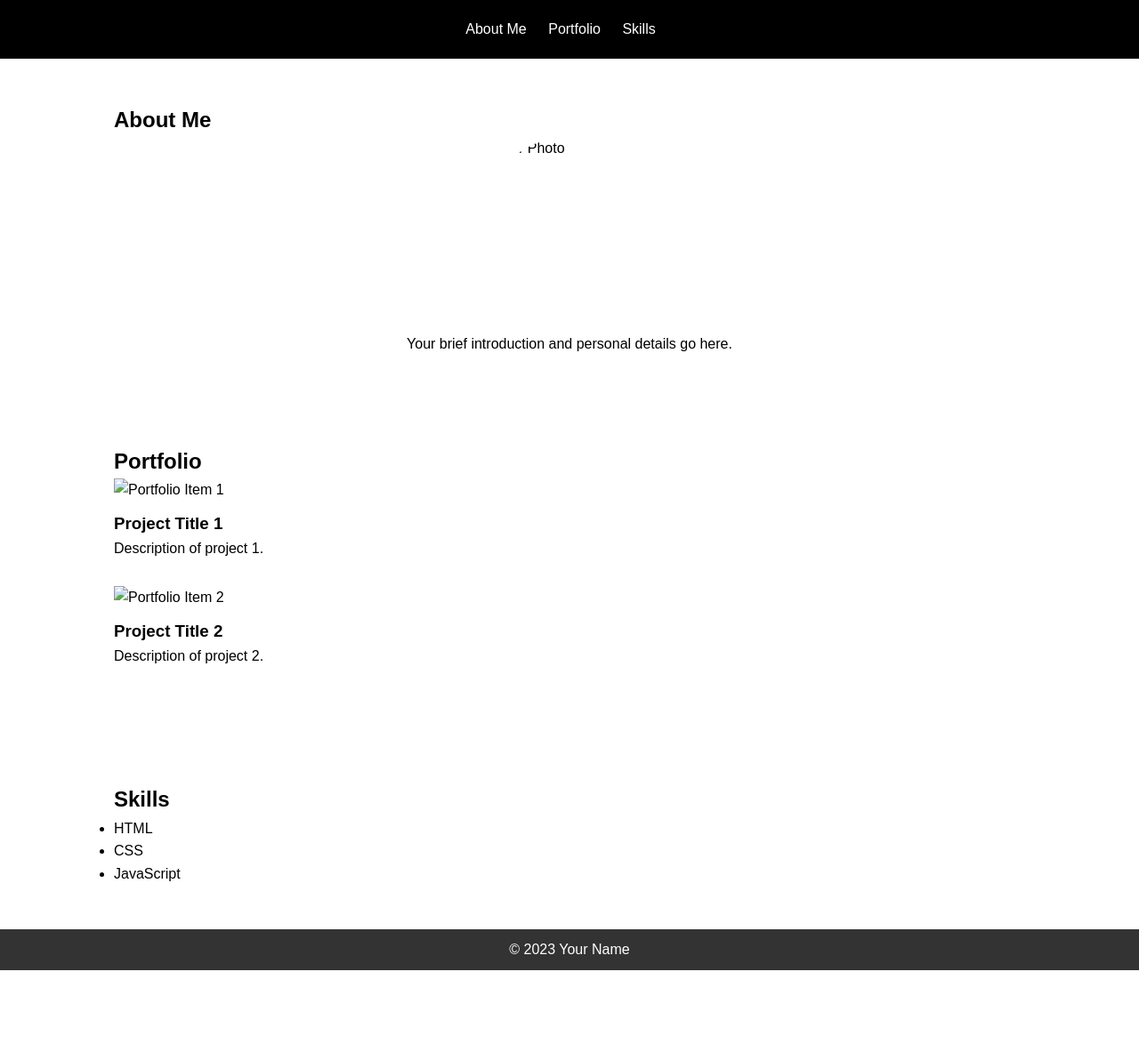
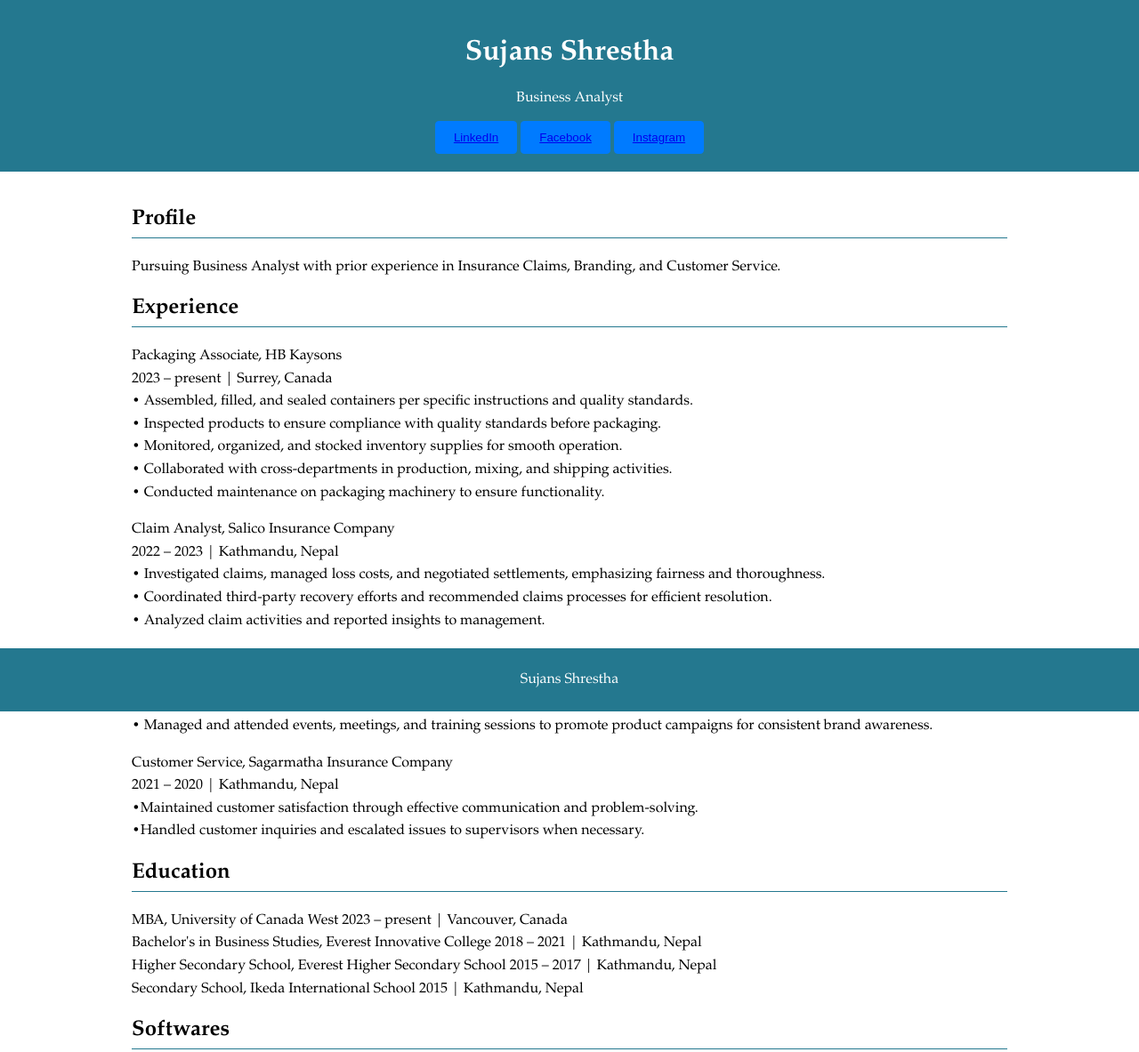
Before and after one commit to sujansstha3/sujansstha3.github.io, a plain HTML site: page index.html in a window 1280 px wide. Shown: the top 1183 px of the page at 89% size. Before the commit the page ends 1091 px from the top, so only its background shows below. Drawn offline with Linux system fonts and the light colour scheme.

Commit message:
Update index.html

```diff
--- a/index.html
+++ b/index.html
@@ -1,149 +1,122 @@
 <!DOCTYPE html>
 <html lang="en">
-
+<head>
+    <meta charset="UTF-8">
+    <meta name="viewport" content="width=device-width, initial-scale=1.0">
+    <title>Sujans Shrestha</title>
     <style>
-/* Reset default browser styles */
-* {
+        body {
+            font-family: Garamond, Garamond;
             margin: 0;
             padding: 0;
-    box-sizing: border-box;
+            background-color: #ffffff;
         }
-
-body {
-    font-family: Arial, sans-serif;
-    line-height: 1.6;
+        header {
+            background-color: #24788F;
+            color: #fff;
+            text-align: center;
+            padding: 20px 0;
         }
-
-header {
-    background-color: #000000;
+        .btn {
+              display: inline-block;
+              padding: 10px 20px;
+              text-align: center;
+              text-decoration: none;
+              background-color: #007bff;
               color: #fff;
-    padding: 20px 0;
-    text-align: center;
+              border: 1px solid #007bff;
+              border-radius: 4px;
          }
-
-nav ul {
-    list-style: none;
-}
-
-nav ul li {
-    display: inline;
-    margin-right: 20px;
-}
-
-nav ul li a {
-    color: #fff;
-    text-decoration: none;
-}
-
-.section {
-    padding: 50px 0;
-}
-
         .container {
             width: 80%;
             margin: auto;
+            overflow: hidden;
         }
-
-.about-content {
-    display: flex;
-    align-items: center;
-    justify-content: center;
-    flex-direction: column;
+        .main {
+            padding: 20px;
         }
-
-.about-content img {
-    width: 200px;
-    height: 200px;
-    border-radius: 50%;
-    margin-bottom: 20px;
+        .main h2 {
+            border-bottom: 1px solid #24788F;
+            padding-bottom: 5px;
         }
-
-.portfolio-item {
-    margin-bottom: 30px;
+        .main p {
+            line-height: 1.6;
         }
-
-.portfolio-item img {
-    width: 100%;
-    max-width: 300px;
-    height: auto;
-    margin-bottom: 10px;
-}
-
         footer {
-    background-color: #333;
+            background-color: #24788F;
             color: #fff;
             text-align: center;
             padding: 10px 0;
+            position: fixed;
+            bottom: 0;
+            width: 100%;
         }
     </style>
+</head>
+<body>
 
-<head>
-    <meta charset="UTF-8">
-    <meta name="viewport" content="width=device-width, initial-scale=1.0">
-    <title>Your Name - CV</title>
-    <link rel="stylesheet" href="styles.css">
-</head>
-
-<body>
     <header>
-        <nav>
-            <ul>
-                <li><a href="#about">About Me</a></li>
-                <li><a href="#portfolio">Portfolio</a></li>
-                <li><a href="#skills">Skills</a></li>
-            </ul>
-        </nav>
+        <h1>Sujans Shrestha</h1>
+        <p>Business Analyst</p>
+        <button class="btn">
+        <a href="https://www.linkedin.com/in/sujans-shrestha/" target="_blank">LinkedIn</a>
+        </button>
+        <button class="btn">
+        <a href="https://www.facebook.com/SujansStha03" target="_blank">Facebook</a>
+        </button>
+        <button class="btn">
+        <a href="https://www.instagram.com/sujans_stha/" target="_blank">Instagram</a>
+        </button>
     </header>
 
-    <section id="about" class="section">
     <div class="container">
-            <h2>About Me</h2>
-            <div class="about-content">
-                <img src="your-photo.jpg" alt="Your Photo">
-                <p>Your brief introduction and personal details go here.</p>
+        <div class="main">
+            <h2>Profile</h2>
+            <p>Pursuing Business Analyst with prior experience in Insurance Claims, Branding, and Customer Service.</p>
+
+            <h2>Experience</h2>
+            <p>Packaging Associate, HB Kaysons<br>
+2023 – present  |  Surrey, Canada<br>
+• Assembled, filled, and sealed containers per specific instructions and quality standards.<br>
+• Inspected products to ensure compliance with quality standards before packaging.<br>
+• Monitored, organized, and stocked inventory supplies for smooth operation.<br>
+• Collaborated with cross-departments in production, mixing, and shipping activities.<br>
+• Conducted maintenance on packaging machinery to ensure functionality.</p>
+            <p>Claim Analyst, Salico Insurance Company<br>
+2022 – 2023 |  Kathmandu, Nepal<br>
+• Investigated claims, managed loss costs, and negotiated settlements, emphasizing fairness and thoroughness.<br>
+• Coordinated third-party recovery efforts and recommended claims processes for efficient resolution.<br>
+• Analyzed claim activities and reported insights to management.</p>
+             <p>Branding Assistant, Sagarmatha Insurance Company<br>
+2021 – 2022 |  Kathmandu, Nepal<br>
+• Collaborated with cross-functional teams for market research strategies.<br>
+• Managed and attended events, meetings, and training sessions to promote product campaigns for consistent brand awareness.</p>
+            <p>Customer Service, Sagarmatha Insurance Company<br>
+2021 – 2020 |  Kathmandu, Nepal<br>
+•Maintained customer satisfaction through effective communication and problem-solving.<br>
+•Handled customer inquiries and escalated issues to supervisors when necessary.</p>
+
+
+            <h2>Education</h2>
+            <p>MBA, University of Canada West 2023 – present  |  Vancouver, Canada<br>
+Bachelor's in Business Studies, Everest Innovative College 2018 – 2021 |  Kathmandu, Nepal<br>
+Higher Secondary School, Everest Higher Secondary School 2015 – 2017 |  Kathmandu, Nepal<br>
+Secondary School, Ikeda International School 2015  |  Kathmandu, Nepal</p>
+
+            <h2>Softwares</h2>
+            <p>
+Microsoft Office 365<br>
+Adobe Photoshop<br>
+Adobe Illustrator<br>
+Tableau<br>
+Python<br>
+SQL</p>
         </div>
     </div>
-    </section>
-
-    <section id="portfolio" class="section">
-        <div class="container">
-            <h2>Portfolio</h2>
-            <!-- Add your portfolio items here -->
-            <div class="portfolio-items">
-                <!-- Portfolio item 1 -->
-                <div class="portfolio-item">
-                    <img src="portfolio-item-1.jpg" alt="Portfolio Item 1">
-                    <h3>Project Title 1</h3>
-                    <p>Description of project 1.</p>
-                </div>
-                <!-- Portfolio item 2 -->
-                <div class="portfolio-item">
-                    <img src="portfolio-item-2.jpg" alt="Portfolio Item 2">
-                    <h3>Project Title 2</h3>
-                    <p>Description of project 2.</p>
-                </div>
-                <!-- Add more portfolio items as needed -->
-            </div>
-        </div>
-    </section>
-
-    <section id="skills" class="section">
-        <div class="container">
-            <h2>Skills</h2>
-            <div class="skills-list">
-                <ul>
-                    <li>HTML</li>
-                    <li>CSS</li>
-                    <li>JavaScript</li>
-                    <!-- Add more skills as needed -->
-                </ul>
-            </div>
-        </div>
-    </section>
 
     <footer>
-        <p>&copy; 2023 Your Name</p>
+        <p>Sujans Shrestha</p>
     </footer>
+
 </body>
-
 </html>
```
Lines whose indentation alone changed are shown as unchanged.
